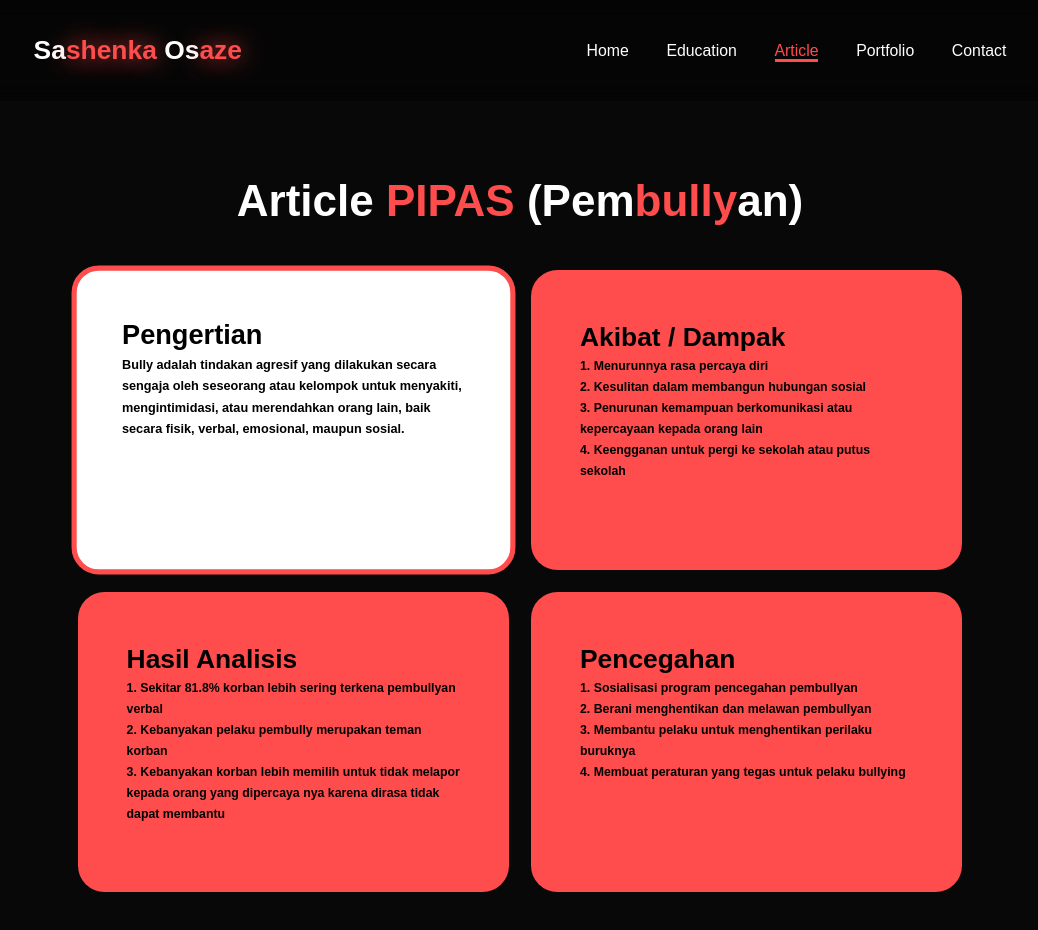
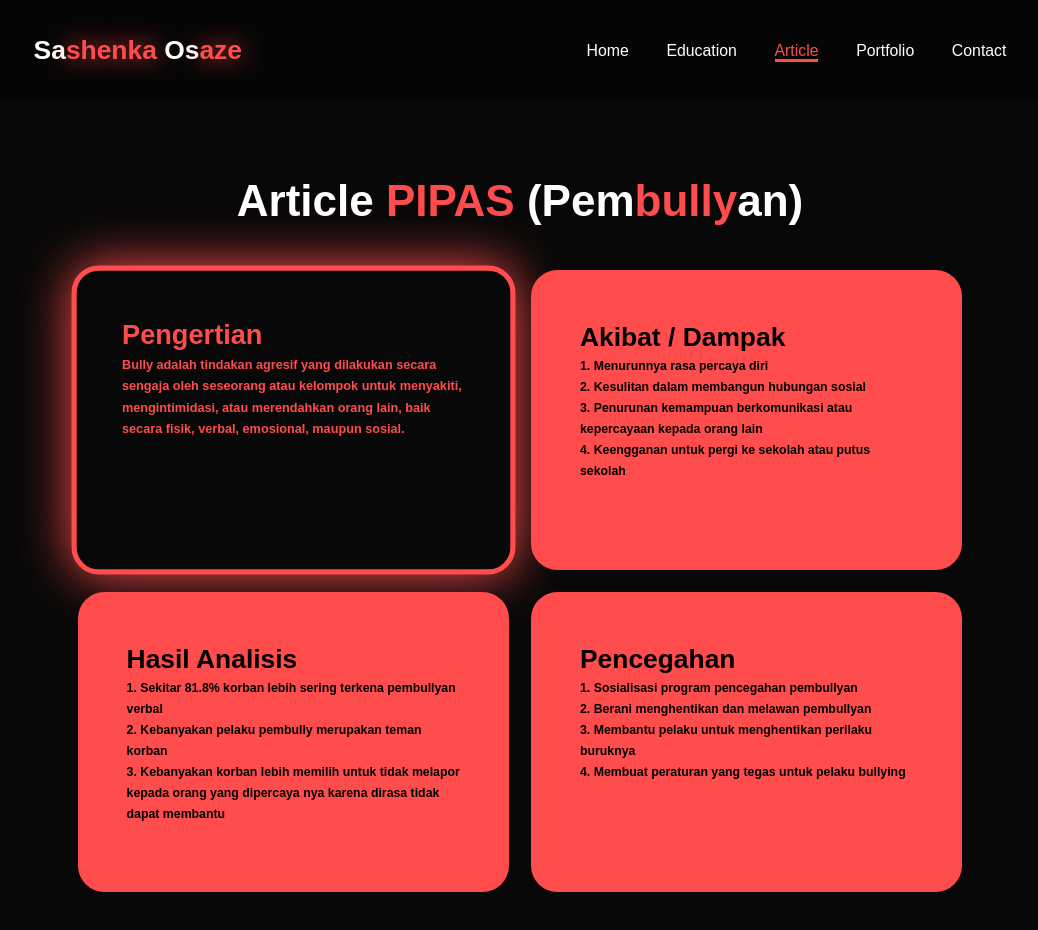
Before and after one commit to SashenkAze/Personalweb, a plain HTML site: page article.html in a window 1280 px wide. In both pictures the pointer is over the element 413 px from the left and 420 px from the top of the page. Shown: the whole page, without its empty margins (120-1158 px from the left). Drawn offline with nearby package versions, Linux system fonts and the light colour scheme.

Commit message:
Update main.css

```diff
--- a/main.css
+++ b/main.css
@@ -375,10 +375,11 @@ span {
     transition: 0.4s ease-in-out;
 }
 .article-box:hover {
-    background: white;
-    color: black;
+    background: var(--bg-color);
+    color: var(--main-color);
     border: 5px solid var(--main-color);
     transform: scale(1.03);
+    box-shadow: 0 0 50px var(--main-color);
 }
 .article-box .article-info {
     display: flex;
```
